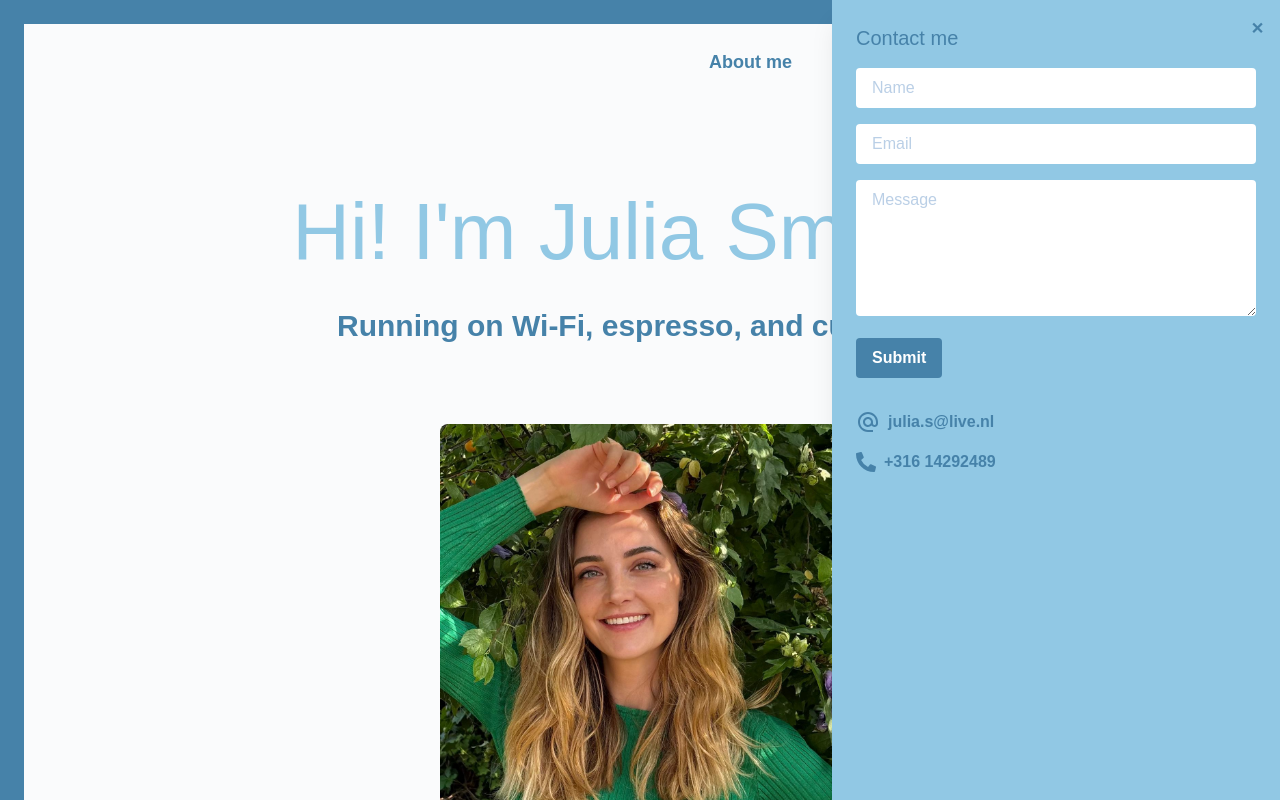
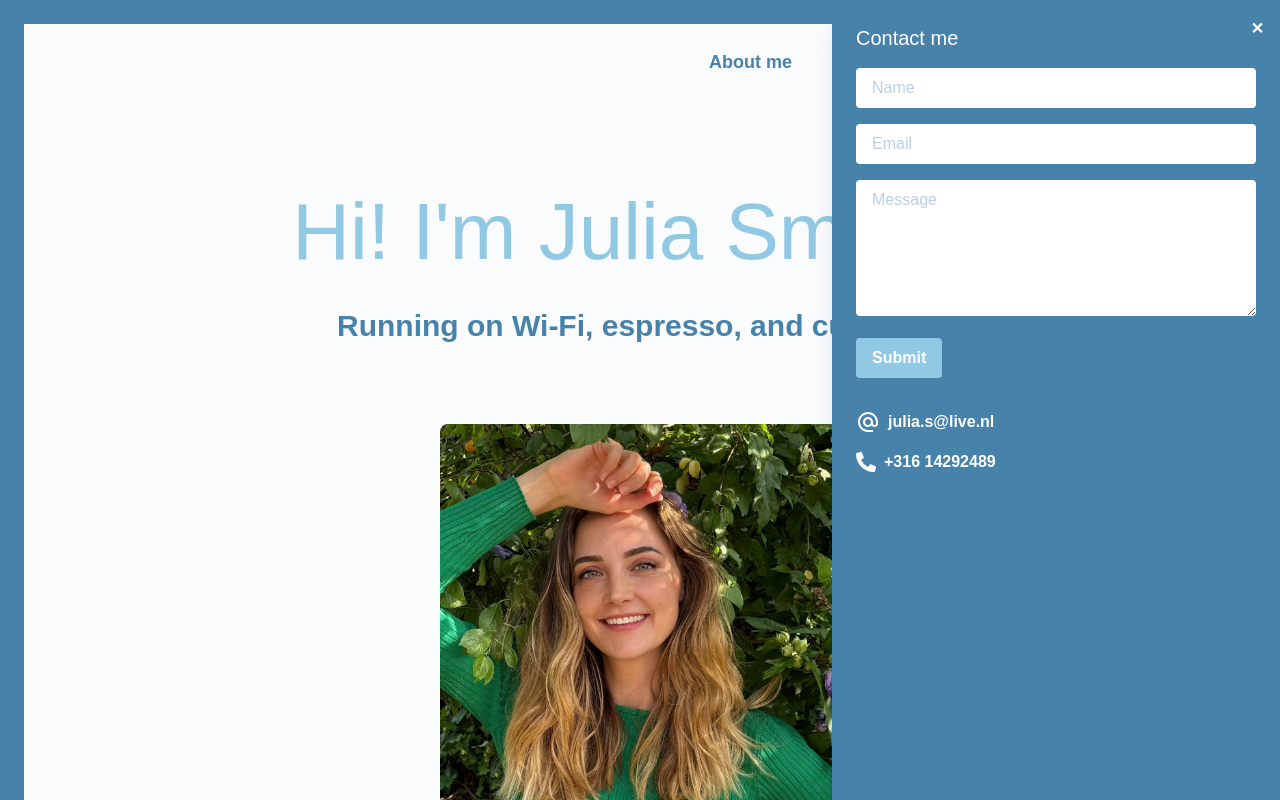
Before and after one commit to Juliasmitjes/0-portfolio, a React (Vite) app: page / in a window 1280 px wide. Both pictures are taken after a click on the button "Contact". Shown: the top 800 px of the page. Built offline with nearby package versions, Linux system fonts and the light colour scheme; no server answers; a web font is replaced by a local one.

Commit message:
contact form

```diff
--- a/src/components/ContactPanel.jsx
+++ b/src/components/ContactPanel.jsx
@@ -27,9 +27,9 @@ const ContactPanel = ({ onClose }) => {
   };
 
   return (
-    <div className="fixed inset-y-0 right-0 max-w-md w-full bg-myBlue p-6 shadow-xl z-50 transition-transform duration-300">
-      <button onClick={onClose} className="absolute top-4 right-4 cursor-pointer text-myOcean font-bold">✕</button>
-      <h2 className="text-xl font-myHeader text-myOcean mb-4">Contact me</h2>
+    <div className="fixed inset-y-0 right-0 max-w-md w-full bg-myOcean p-6 shadow-xl z-50 transition-transform duration-300">
+      <button onClick={onClose} className="absolute top-4 right-4 cursor-pointer text-white font-bold">✕</button>
+      <h2 className="text-xl font-myHeader text-white mb-4">Contact me</h2>
 
       <form ref={form} onSubmit={sendEmail} className="space-y-4">
         <input type="text" name="user_name" placeholder="Name" className="font-myText text-myDark w-full bg-white rounded px-4 py-2 focus:outline-none focus:ring-2 focus:ring-myDark" />
@@ -38,7 +38,7 @@ const ContactPanel = ({ onClose }) => {
 
         <textarea name="message" placeholder="Message" className="font-myText text-myDark w-full bg-white rounded px-4 py-2 focus:outline-none focus:ring-2 focus:ring-myDark" rows="5" />
 
-        <input type="submit" value="Submit" className="font-myText font-bold cursor-pointer text-white bg-myOcean px-4 py-2 rounded hover:bg-myDark"/>
+        <input type="submit" value="Submit" className="font-myText font-bold cursor-pointer text-white bg-myBlue px-4 py-2 rounded hover:bg-myDark"/>
       </form>
 
       {showPopup && (
@@ -54,17 +54,17 @@ const ContactPanel = ({ onClose }) => {
       )}
 
       <div className="flex items-center pt-8 space-x-2">
-        <a href="mailto:julia.s@live.nl" className="text-myOcean hover:text-myDark">
+        <a href="mailto:julia.s@live.nl" className="text-white hover:text-myDark">
           <MdAlternateEmail className="text-2xl" />
         </a>
-        <p className="font-myText text-myOcean font-bold">julia.s@live.nl</p>
+        <p className="font-myText text-white font-bold">julia.s@live.nl</p>
       </div>
 
       <div className="flex items-center pt-2 space-x-2 mt-2">
-        <a href="tel:+31614292489" className="text-myOcean hover:text-myDark">
+        <a href="tel:+31614292489" className="text-white hover:text-myDark">
           <FaPhoneAlt className="text-xl" />
         </a>
-        <p className="font-myText text-myOcean font-bold">+316 14292489</p>
+        <p className="font-myText text-white font-bold">+316 14292489</p>
       </div>
     </div>
   );
--- a/src/components/Header.jsx
+++ b/src/components/Header.jsx
@@ -26,8 +26,7 @@ const Header = ({setShowContactForm}) => {
     <div className={`bg-myOcean sticky top-0 z-50 transition-all duration-600 ${
         scrolled ? 'opacity-80 pt-0 backdrop-blur-sm' : 'pt-6'}`}>
 
-    <nav className={`bg-myWarm md:flex md:items-center md:justify-end py-4 px-8 mx-6 transition-all ${
-      scrolled ? 'border-b border-myDark backdrop-blur-sm' : ''}`}>
+    <nav className="bg-myWarm md:flex md:items-center md:justify-end py-4 px-8 mx-6">
 
     <div className="flex items-center flex-wrap">
 
```
